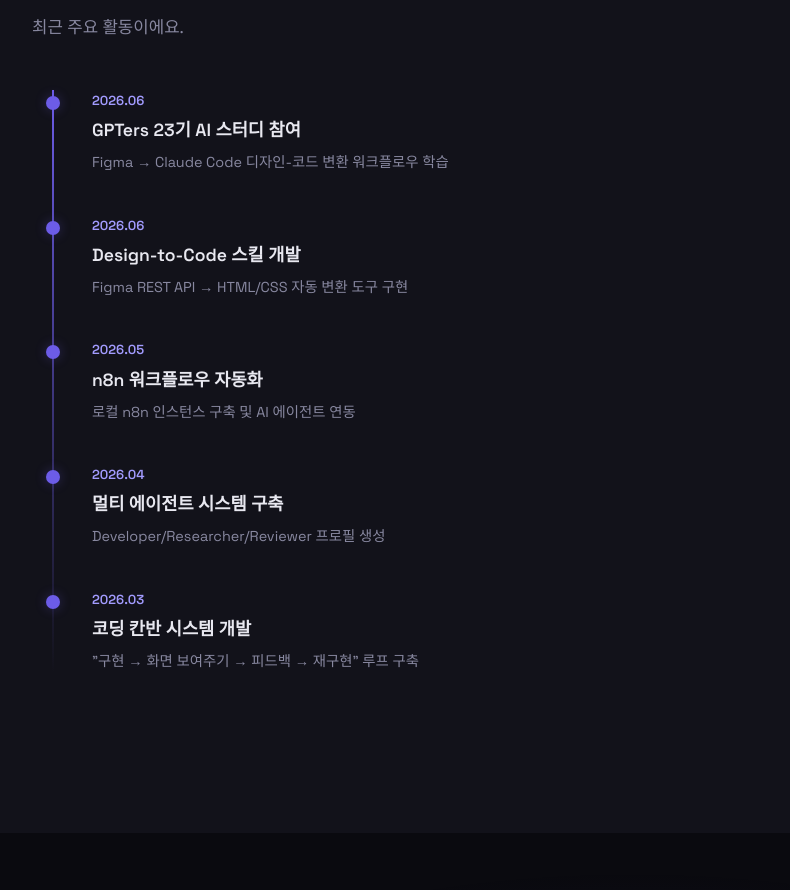
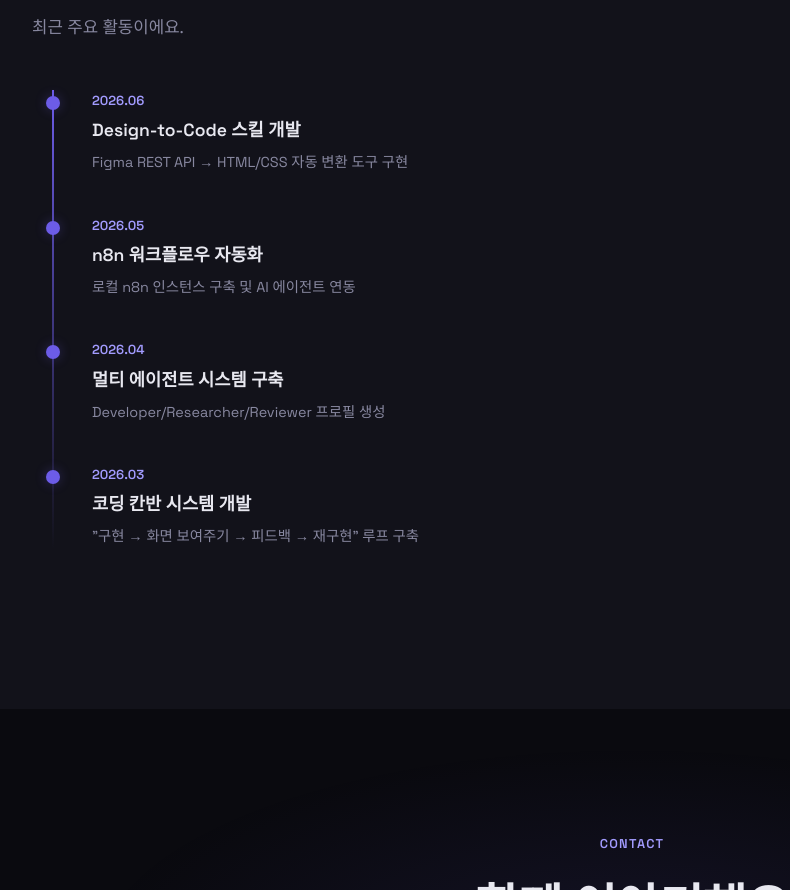
Before and after one commit to justfly32/justfly32.github.io, a plain HTML site: page index.html in a window 1280 px wide. Shown: the part 3998-4888 px from the top of the page, without its empty margins (8-798 px from the left). Drawn offline with Linux system fonts and the light colour scheme.

Commit message:
fix: remove GPTers 23기 스터디 참여 from timeline

```diff
--- a/index.html
+++ b/index.html
@@ -679,11 +679,6 @@
   <div class="timeline fade-in">
     <div class="timeline-item">
       <div class="timeline-date">2026.06</div>
-      <div class="timeline-title">GPTers 23기 AI 스터디 참여</div>
-      <div class="timeline-desc">Figma → Claude Code 디자인-코드 변환 워크플로우 학습</div>
-    </div>
-    <div class="timeline-item">
-      <div class="timeline-date">2026.06</div>
       <div class="timeline-title">Design-to-Code 스킬 개발</div>
       <div class="timeline-desc">Figma REST API → HTML/CSS 자동 변환 도구 구현</div>
     </div>
```
